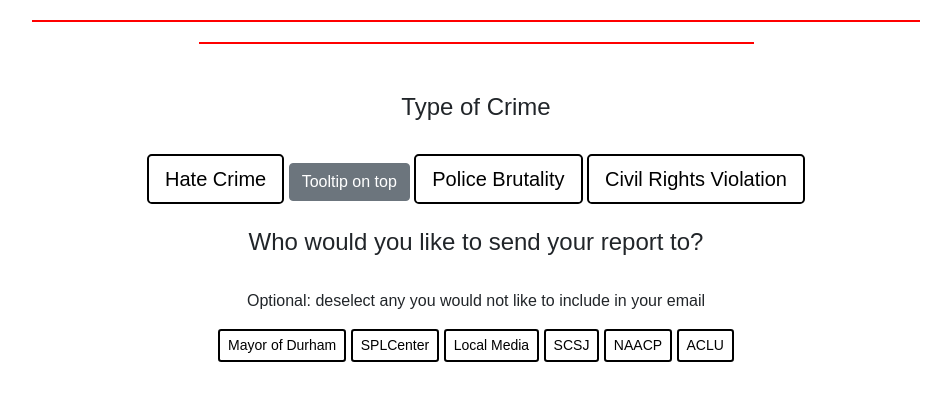
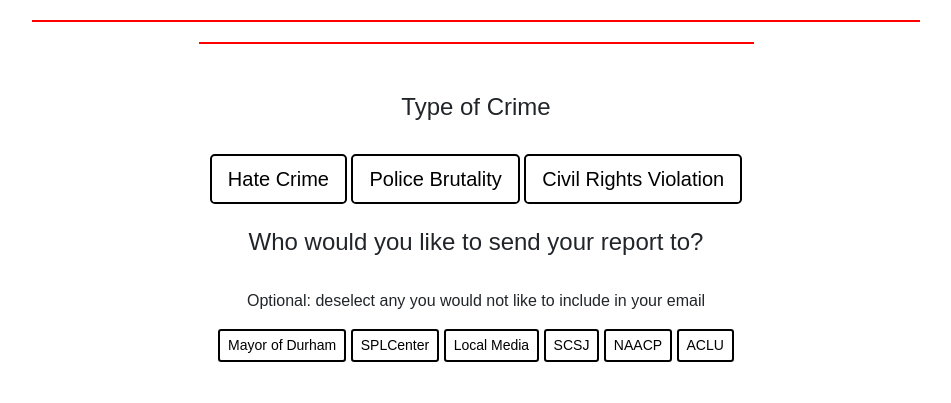
Before and after one commit to getJustice-ChromeExtension/getJustice, a Django app: page /create-report/ in a window 1280 px wide. Shown: the part 128-531 px from the top of the page, without its empty margins (164-1115 px from the left). Run offline with Django 3.2, Linux system fonts and the light colour scheme; some libraries are stand-ins or nearby versions.

Commit message:
clean up

```diff
--- a/core/static/css/style.css
+++ b/core/static/css/style.css
@@ -213,7 +213,7 @@
     border-style: solid;
 }
 
-.tooltip {
+.tooltip-inner {
     background: rgb(177, 175, 175)
 }
 
--- a/core/templates/create_report.html
+++ b/core/templates/create_report.html
@@ -30,10 +30,6 @@
 
         <div>
             <button id="hate-crime-button" class="subject-button form-btn btn-lg" data-type="Hate Crime" data-toggle ="tooltip" data-placement="top"  data-container="body" title="*Prejudice-motivated crime *Perpetrator targets a victim because of his or her membership in a certain social group or race">Hate Crime</button>
-
-            <button type="button" class="btn btn-secondary" data-toggle="tooltip" data-placement="top" title="Tooltip on top">
-                Tooltip on top
-            </button>
 
 
             <button id="police-brut-button" class="subject-button form-btn btn-lg" data-type="Police Brutality" data-toggle="tooltip" data-placement="top"  data-container="body" title="*Wrongful arrests *Unjustified searches * Unlawful destruction of evidence *Excessive force *Unlawful police shootings.">Police Brutality</button>
```
Also changed, not shown: core/static/js/report.js (+0 -18 lines), core/static/js/util.js (+0 -10 lines).
